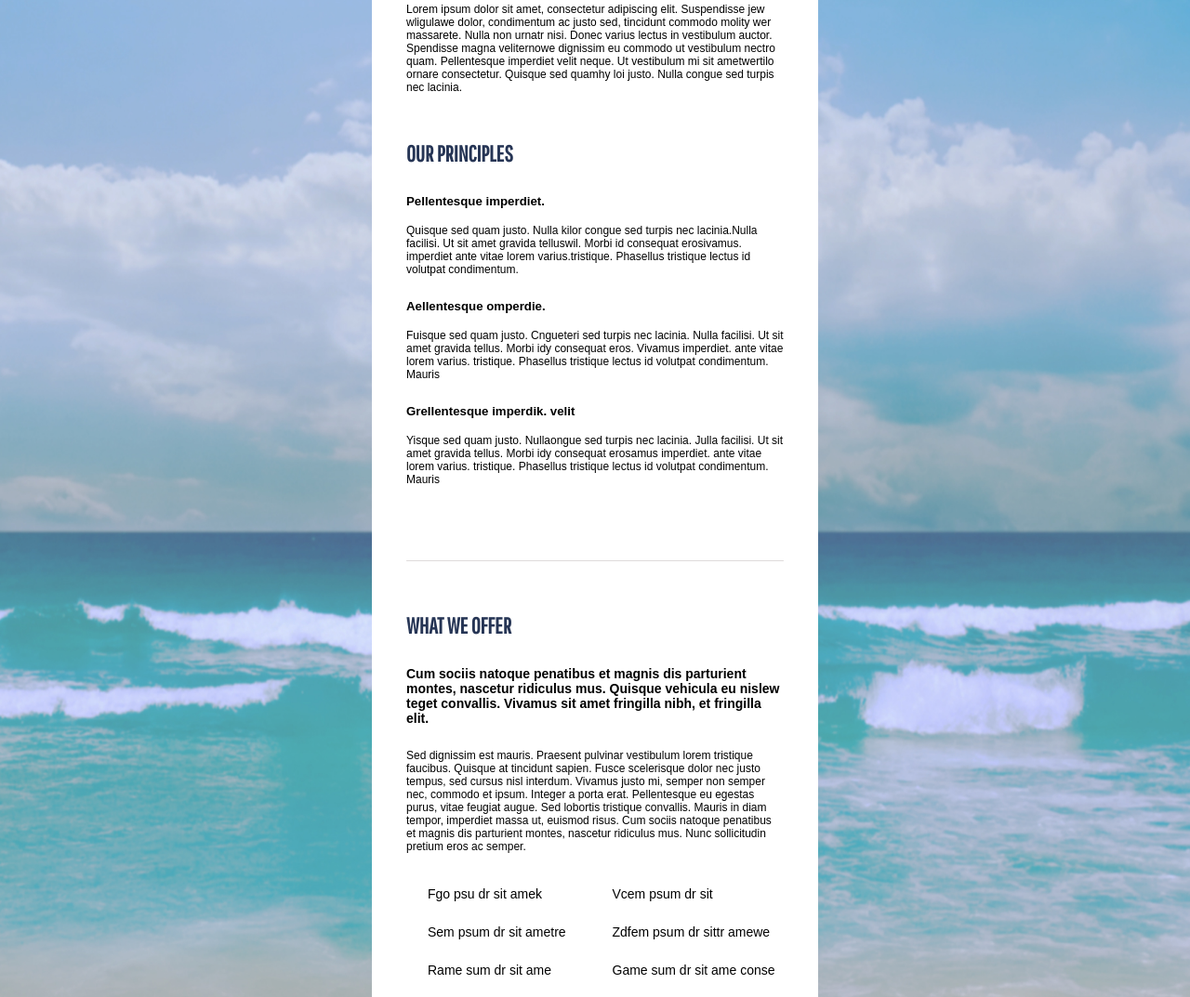
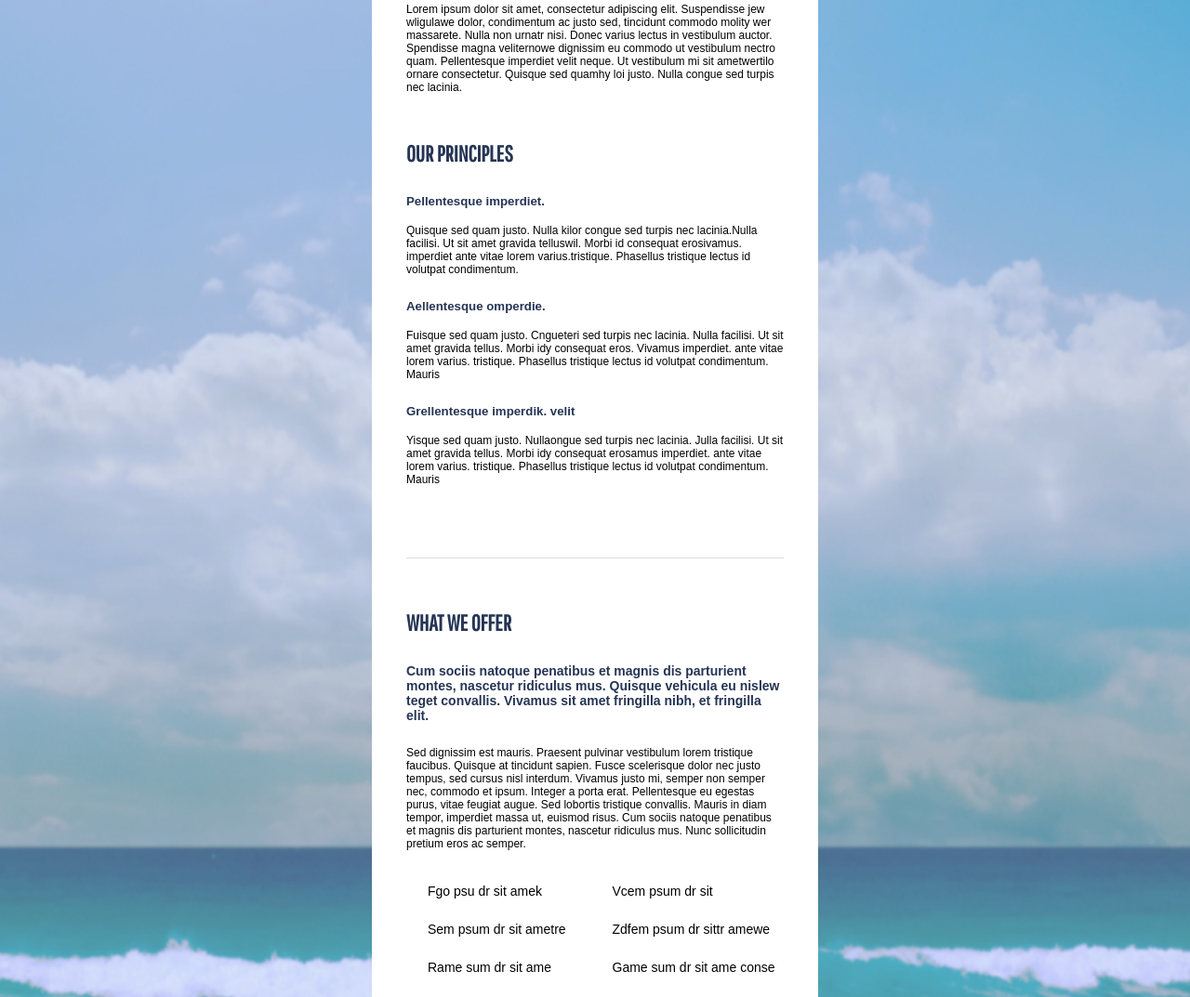
Before and after one commit to UnknownAI/goit-fe-course, a plain HTML site: page html-css/module-03/index.html in a window 1280 px wide. Shown: the part 385-1458 px from the top of the page at 93% size. Drawn offline with Linux system fonts and the light colour scheme.

Commit message:
fix bugs

```diff
--- a/html-css/module-03/css/style.css
+++ b/html-css/module-03/css/style.css
@@ -6,24 +6,28 @@
 }
 
 .conteiner{
+
     background-image:url("../img/page-bg.jpg");
-     background-position: center center;
+    background-position: center center;
     background-size: cover;
     background-repeat: no-repeat;
     padding-top: 120px;
+    padding-bottom: 500px;
 }
 
 .wrapper{
 
     width: 480px;
     padding-top: 30px;
-    padding-left:37px;
+    padding-left: 37px;
     padding-right: 37px;
+    padding-bottom: 43px;
     background: white;
     margin: auto;
 }
 
 .title{
+
     font-family:"Pathway Gothic One", sans-serif;
     text-transform: uppercase;
     margin-bottom: 30px;
@@ -32,7 +36,6 @@
 
 .text{
     font-size:12px;
-
 }
 
 .bold-text{
@@ -40,25 +43,28 @@
     font-size: 14px;
     margin-bottom: 25px;
     margin-top: 25px;
+    color: #263555;
 
 }
 
+.profile-article, .principles-list, .offer-article, .offer-list{
+    margin: auto;
+}
+
 .principles-list{
-    padding-top: 50px;
-    padding-bottom: 55px;
+   margin-top:50px;
+   padding-bottom:52px;
+   border-bottom:1px solid #dedbdb;
+
 }
 
 .offer-article{
-    padding-top: 55px;
-    padding-bottom: 36px;
+     margin-top: 55px;
+     margin-bottom: 36px;
 }
 
 .offer-list{
     padding-left: 23px;
-}
-
-.principles-list, .profile-article, .offer-article, .offer-list{
-   margin: auto;
 }
 
 .img{
@@ -74,6 +80,7 @@
 
 .list-title{
     margin-bottom:17px;
+    color:#263555;
 }
 
 .offer-list ul {
--- a/html-css/module-03/index.html
+++ b/html-css/module-03/index.html
@@ -13,7 +13,7 @@
         <div class="wrapper">
             <div class="profile-article">
                 <h2 class="title">Agency Profile</h2>
-                <img src="img/Layer 14.jpg" alt="" class="img">
+                <img src="img/Layer14.jpg" alt="plane" class="img">
                 <p class="bold-text">Gellentesque imperdiet gerti loki holewvelit neque. Ut vestibulum mi sit amet ornare.  </p>
                 <p class="text"> Lorem ipsum dolor sit amet, consectetur adipiscing elit. Suspendisse jew wligulawe dolor, condimentum ac justo sed, tincidunt commodo molity wer massarete. Nulla non urnatr nisi. Donec varius lectus in vestibulum auctor. Spendisse magna veliternowe dignissim eu commodo ut vestibulum nectro quam. Pellentesque imperdiet velit neque. Ut vestibulum mi sit ametwertilo ornare consectetur. Quisque sed quamhy loi justo. Nulla congue sed turpis nec lacinia.
                 </p>
@@ -35,7 +35,7 @@
                     </li>
                 </ul>
             </div>
-            <img src="img/divider.png" alt="" class="img">
+
             <div class="offer-article">
                 <h2 class="title">What We offer</h2>
                 <p class="bold-text">Cum sociis natoque penatibus et magnis dis parturient montes, nascetur ridiculus mus. Quisque vehicula eu nislew teget convallis. Vivamus sit amet fringilla nibh, et fringilla elit.</p>
```
Also changed, not shown: html-css/module-03/img/Layer14.jpg (renamed from html-css/module-03/img/Layer 14.jpg), html-css/module-03/img/divider.png (deleted).
